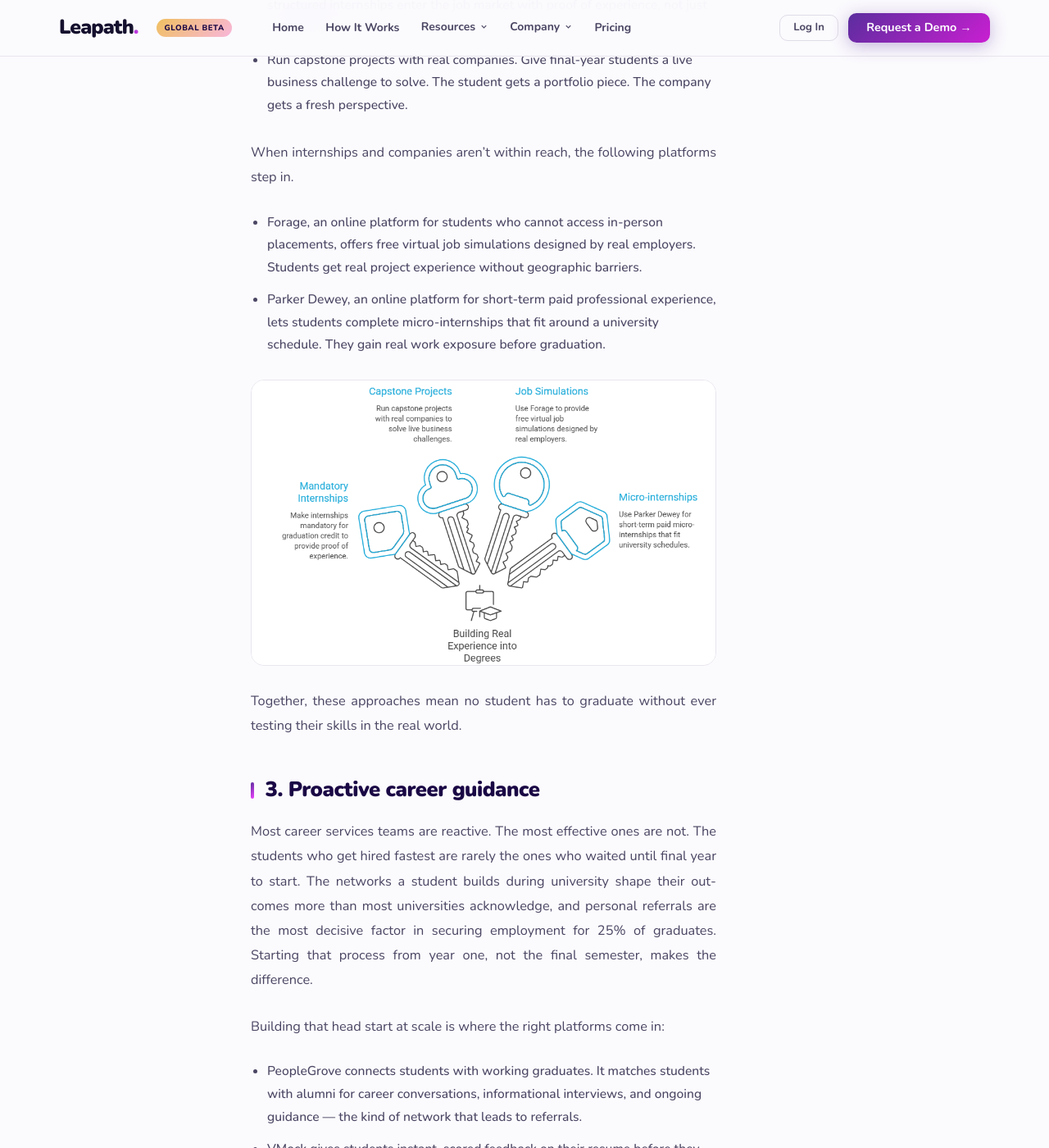
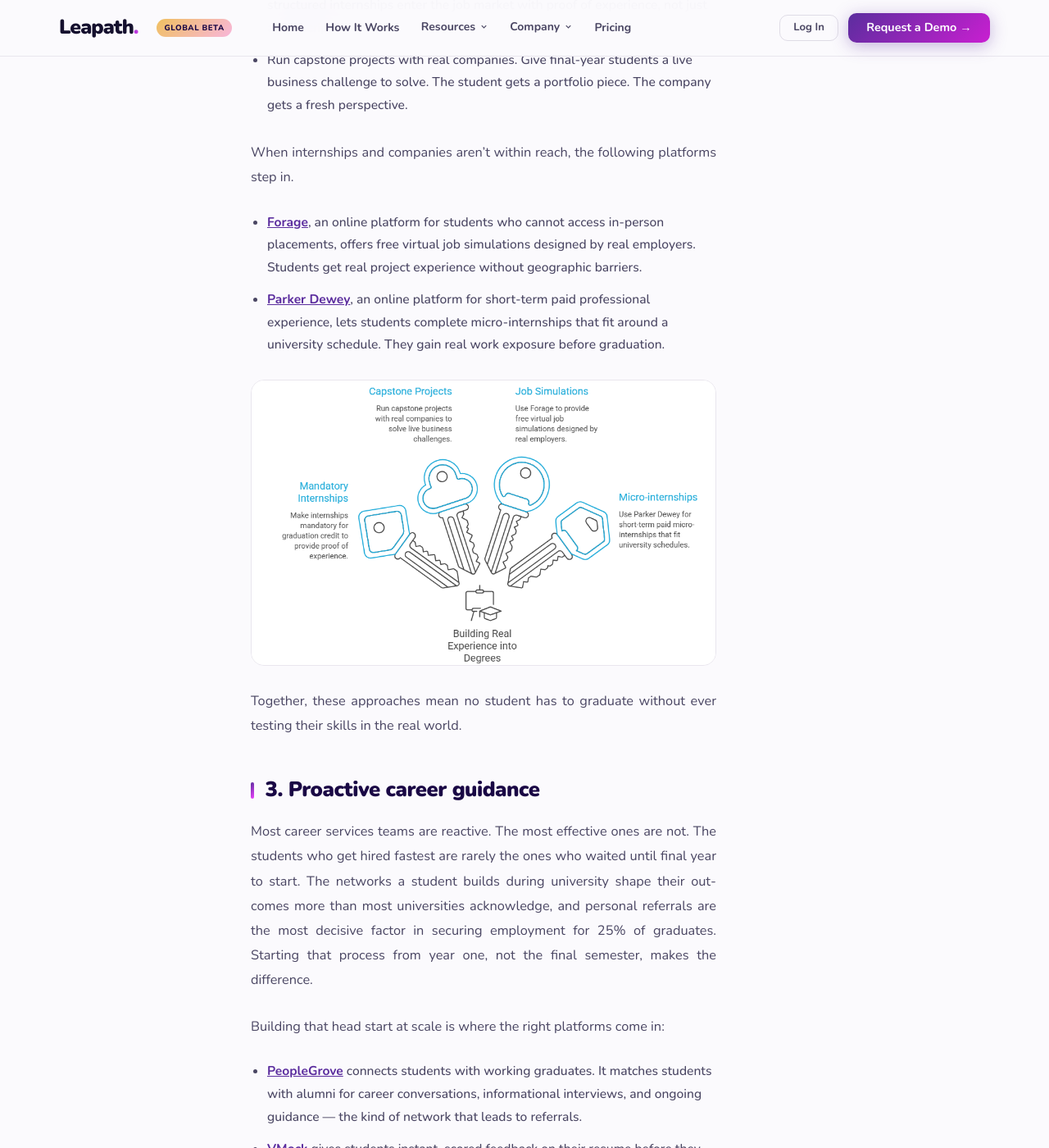
Before and after one commit to Leapath/leapath-website, a Jekyll site: the page built from _data/_v2_blog/university-strategies-employability-skill-gap.md, in a window 1280 px wide and 1400 px high, scrolled down 3871 px. Shown: the whole window at 82% size. Built offline with Jekyll 4.4.1, drawn with Linux system fonts in a browser that asks for light colours; part of the change alters nothing that is shown; some of the changed text lies outside the part shown.

Commit message:
Add missing tool hyperlinks to university strategies blog post
Forage, Parker Dewey, PeopleGrove, VMock, and 12twenty were linked in
the source doc but got dropped during publishing; wired them to the
same URLs used in the doc.

```diff
--- a/_data/_v2_blog/university-strategies-employability-skill-gap.md
+++ b/_data/_v2_blog/university-strategies-employability-skill-gap.md
@@ -97,8 +97,8 @@ Here is how universities can build real experience into the degree:
 
 When internships and companies aren't within reach, the following platforms step in.
 
-- Forage, an online platform for students who cannot access in-person placements, offers free virtual job simulations designed by real employers. Students get real project experience without geographic barriers.
-- Parker Dewey, an online platform for short-term paid professional experience, lets students complete micro-internships that fit around a university schedule. They gain real work exposure before graduation.
+- [Forage](https://www.theforage.com/){:target="_blank" rel="noopener"}, an online platform for students who cannot access in-person placements, offers free virtual job simulations designed by real employers. Students get real project experience without geographic barriers.
+- [Parker Dewey](https://www.parkerdewey.com/){:target="_blank" rel="noopener"}, an online platform for short-term paid professional experience, lets students complete micro-internships that fit around a university schedule. They gain real work exposure before graduation.
 
 ![Four ways to build real experience into degrees: mandatory internships, capstone projects, job simulations via Forage, micro-internships via Parker Dewey](/assets/v2/images/blogs/university-strategies-employability-skill-gap/experiential-learning-programs.png){:loading="lazy"}
 
@@ -111,8 +111,8 @@ Most career services teams are reactive. The most effective ones are not. The st
 
 Building that head start at scale is where the right platforms come in:
 
-- PeopleGrove connects students with working graduates. It matches students with alumni for career conversations, informational interviews, and ongoing guidance — the kind of network that leads to referrals.
-- VMock gives students instant, scored feedback on their resume before they submit a single application. Students see exactly what is holding them back without waiting for a human advisor.
+- [PeopleGrove](https://www.peoplegrove.com/){:target="_blank" rel="noopener"} connects students with working graduates. It matches students with alumni for career conversations, informational interviews, and ongoing guidance — the kind of network that leads to referrals.
+- [VMock](https://www.vmock.com/){:target="_blank" rel="noopener"} gives students instant, scored feedback on their resume before they submit a single application. Students see exactly what is holding them back without waiting for a human advisor.
 - Leapath gives career services teams a live dashboard showing exactly where every student stands, so advisors see who needs help before a rejection does. That same insight works for other stakeholders as well. Students get a public profile that turns their skills, certifications, and live projects into something recruiters and alumni can actually see, not just a line on a resume.
 
 ![Four steps of proactive career guidance: start planning early, connect with alumni, get resume feedback, monitor readiness](/assets/v2/images/blogs/university-strategies-employability-skill-gap/proactive-career-guidance.png){:loading="lazy"}
@@ -132,7 +132,7 @@ Here is how universities can build industry partnerships that actually work:
 
 Running this many partnerships at once is where things usually fall apart, and that is where the right platforms come in:
 
-- 12twenty manages employer relationships and recruitment in one place. It centralises job postings, student appointments, employer engagement, and outcome reporting.
+- [12twenty](https://12twenty.com/){:target="_blank" rel="noopener"} manages employer relationships and recruitment in one place. It centralises job postings, student appointments, employer engagement, and outcome reporting.
 - Leapath connects employers directly to pre-assessed student shortlists. Hiring decisions are based on verified skill data, not unverified applications.
 
 ![Bridging the employability gap: mismatch between skills and employer needs versus employability alignment where skills match employer requirements](/assets/v2/images/blogs/university-strategies-employability-skill-gap/industry-partnerships.png){:loading="lazy"}
```
